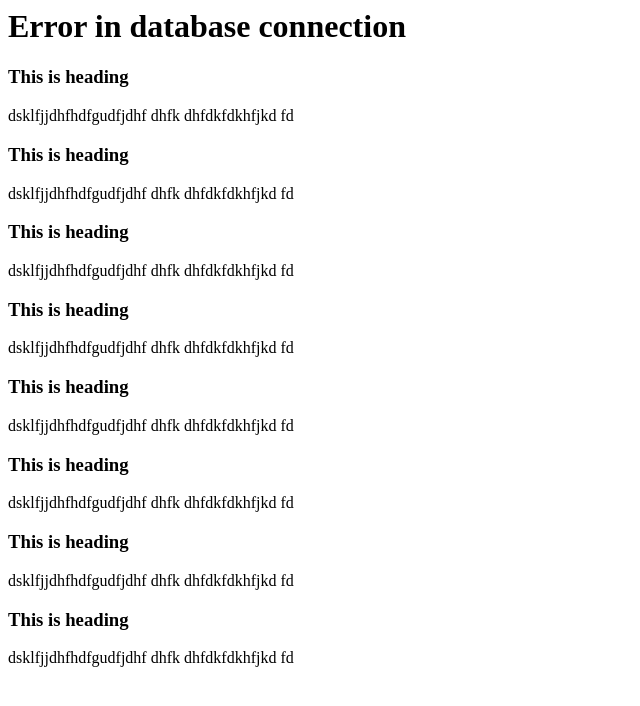
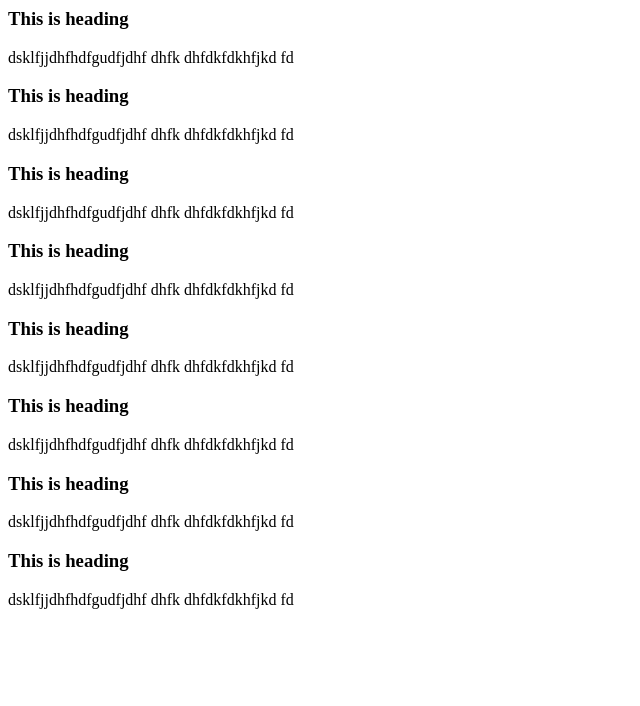
Before and after one commit to aliqureshi505/learngit, a plain HTML site: page index.html in a window 1280 px wide. Shown: the whole page, without its empty margins (0-640 px from the left). Drawn offline with Linux system fonts and the light colour scheme.

Commit message:
dev branch is compltetd

```diff
--- a/index.html
+++ b/index.html
@@ -1,6 +1,5 @@
 <html>
 <body>
-<h1>Error in database connection</h1>
 	<h3>This is heading</h3>
 	<p>dsklfjjdhfhdfgudfjdhf dhfk dhfdkfdkhfjkd fd</p>
 
```
